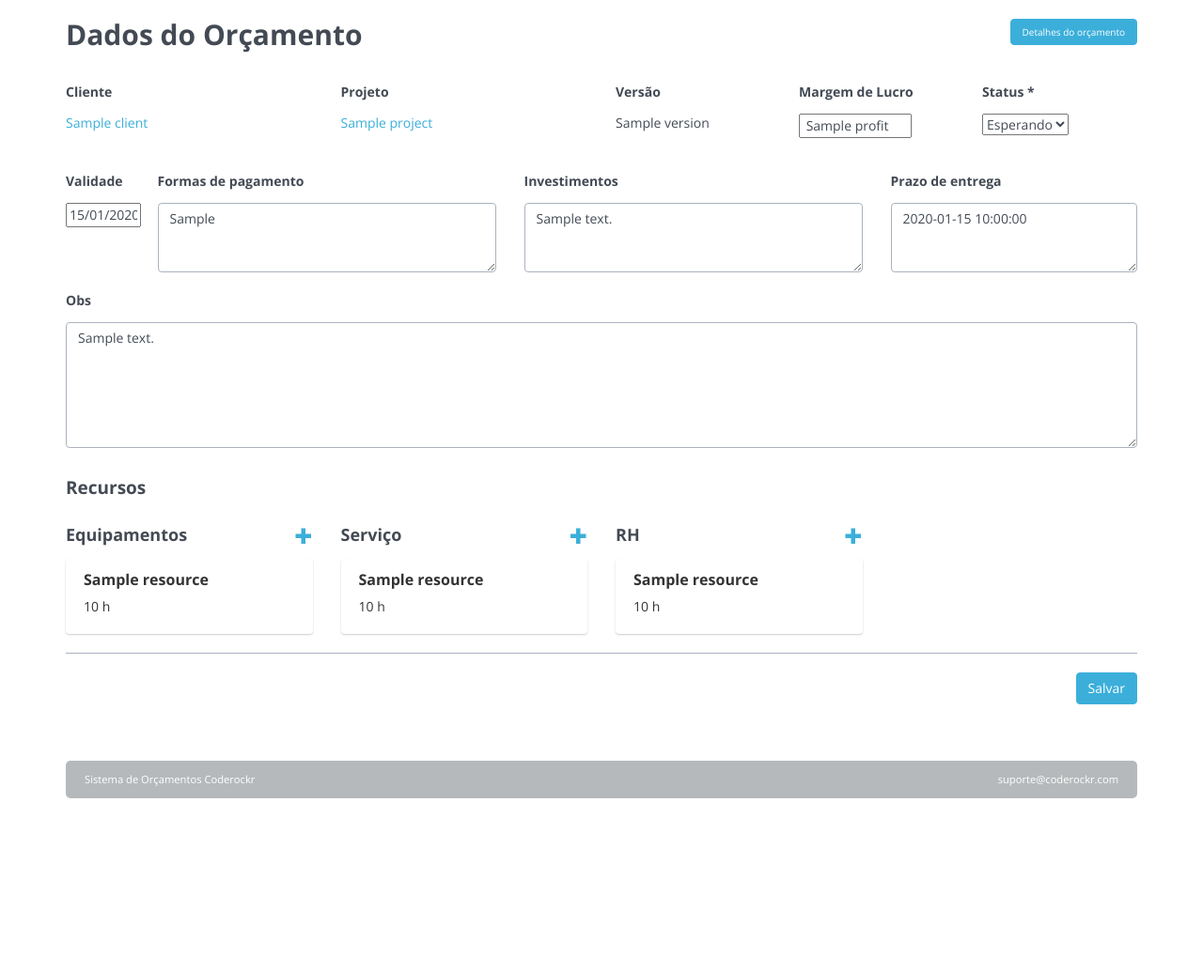
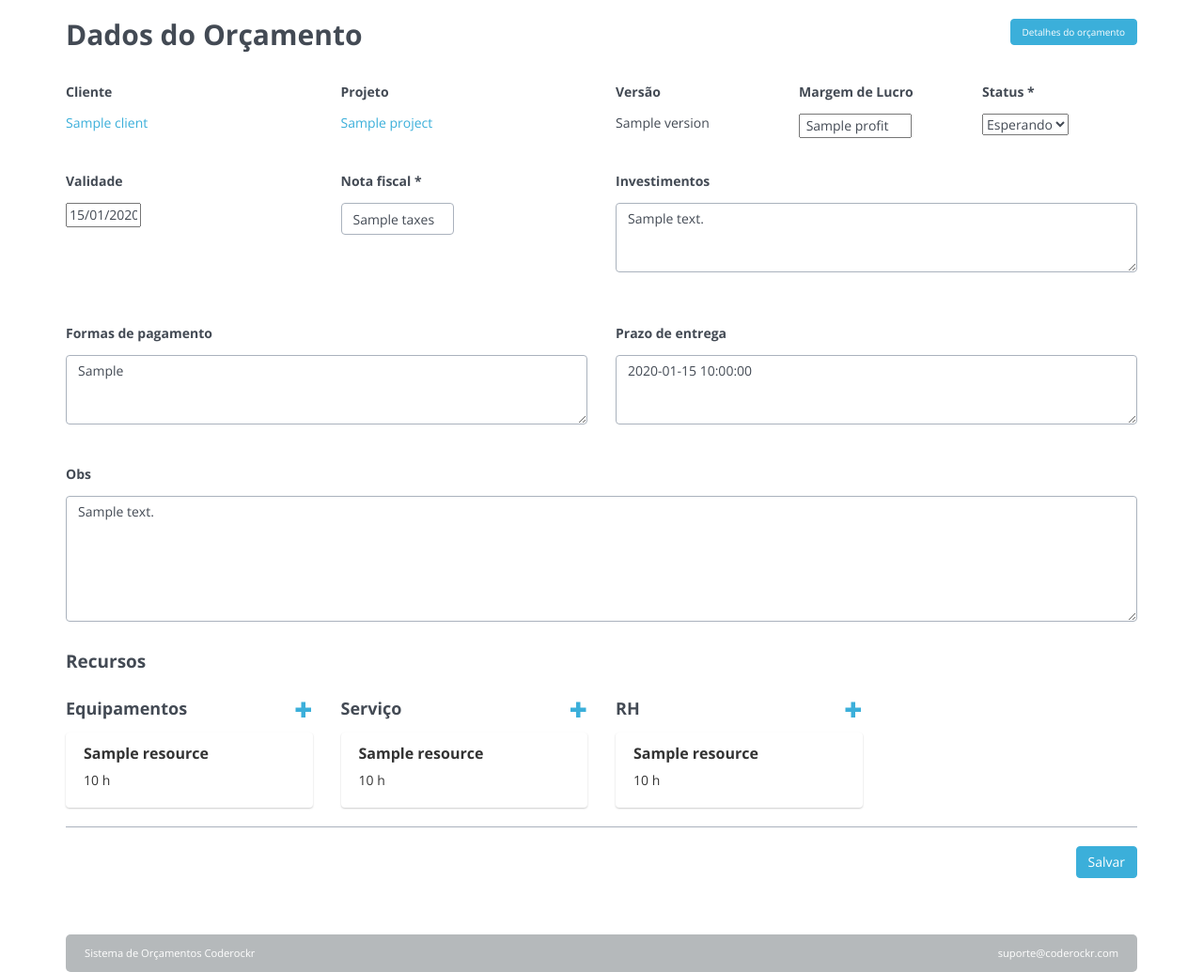
Before and after one commit to Coderockr/orcamentos, a PHP site: template views/quote/edit.twig in a window 1280 px wide. Shown: the part 110-1145 px from the top of the page at 94% size. Before the commit the page ends 960 px from the top, so only its background shows below. Run offline with PHP 8.4, Linux system fonts and the light colour scheme; the template is opened without the code that fills it: most values are stand-ins (such as "Sample title", 1, 10 or a date in 2020); some libraries are stand-ins or nearby versions.

Commit message:
Adicionado campo taxes

```diff
--- a/app.php
+++ b/app.php
@@ -93,6 +93,7 @@ $app->post('/company/create', 'Orcamentos\Controller\CompanyController::create')
 $app->get('/quote/new/{projectId}', 'Orcamentos\Controller\QuoteController::edit');
 $app->get('/quote/edit/{quoteId}', 'Orcamentos\Controller\QuoteController::edit');
 $app->get('/quote/detail/{quoteId}', 'Orcamentos\Controller\QuoteController::detail');
+$app->get('/quote/preview/{quoteId}', 'Orcamentos\Controller\QuoteController::preview');
 $app->post('/quote/create', 'Orcamentos\Controller\QuoteController::create');
 
 // Share Controller
--- a/public/css/custom.css
+++ b/public/css/custom.css
@@ -331,7 +331,7 @@ a.small { color: #fff; font-size: 10px }
 .share-status { margin : -2px 5px 0px 0px; padding: 3px 12px; color:#3bafda; text-align: left; }
 
 #dueDate { width: 80px }
-#profit { width: 120px }
+#profit, #taxes { width: 120px }
 
 
 .share  .navbar-header {
--- a/src/Orcamentos/Service/Company.php
+++ b/src/Orcamentos/Service/Company.php
@@ -24,7 +24,7 @@ class Company
     {
         $data = json_decode($data);
 
-        if (!isset($data->name) || !isset($data->responsable) || !isset($data->telephone) || !isset($data->companyId)) {
+        if (!isset($data->name) || !isset($data->responsable) || !isset($data->telephone) || !isset($data->taxes) || !isset($data->companyId)) {
             throw new Exception("Invalid Parameters", 1);
         }
 
@@ -39,6 +39,7 @@ class Company
 
         $company->setName($data->name);
         $company->setResponsable($data->responsable);
+        $company->setTaxes($data->taxes);
 
         if (isset($data->site)) {
             $company->setSite($data->site);
--- a/views/quote/edit.twig
+++ b/views/quote/edit.twig
@@ -53,26 +53,33 @@
             </div>
         </div>
         <div class="row margin30">
-            <div class="col-md-1">
+            <div class="col-md-3">
                 <div>
                     <label for="dueDate">Validade</label><br>
                     <input type="text" id="dueDate" name="dueDate" value="{{ quote.dueDate is not null ? quote.dueDate | date("d/m/Y") : "" }}">
                 </div>
             </div>
-            <div class="col-md-4">
+            <div class="col-md-3">
                 <div>
-                    <label for="paymentType">Formas de pagamento</label>
-                    <textarea name="paymentType" id="paymentType" class="form-control" rows="3">{{ quote.paymentType is defined and quote.paymentType ? quote.paymentType : "" }}</textarea>
+                    <label for="taxes">Nota fiscal *</label>
+                    <input type="text" name="taxes" id="taxes" class="form-control" required value="{{ quote and quote.taxes ? quote.taxes : quote.project.company.taxes }}"/>
                 </div>
             </div>
-            <div class="col-md-4">
+            <div class="col-md-6">
                 <div>
                     <label for="priceDescription">Investimentos</label>
                     <textarea name="priceDescription" id="priceDescription" class="form-control" rows="3">{{ quote.priceDescription is defined and quote.priceDescription ? quote.priceDescription : "" }}</textarea>
                 </div>
             </div>
-
-            <div class="col-md-3">
+        </div>
+        <div class="row margin30">
+            <div class="col-md-6">
+                 <div>
+                    <label for="paymentType">Formas de pagamento</label>
+                    <textarea name="paymentType" id="paymentType" class="form-control" rows="3">{{ quote.paymentType is defined and quote.paymentType ? quote.paymentType : "" }}</textarea>
+                </div>
+            </div>
+            <div class="col-md-6">
                 <div>
                     <label for="deadline">Prazo de entrega</label>
                     <textarea name="deadline" id="deadline" class="form-control" rows="3">{{ quote.deadline is defined and quote.deadline ? quote.deadline : "" }}</textarea>
```
Also changed, not shown: src/Orcamentos/Model/Company.php (+17 -0 lines), src/Orcamentos/Model/Quote.php (+16 -0 lines), views/company/edit.twig (+6 -1 lines), views/quote/detail.twig (+12 -6 lines).
